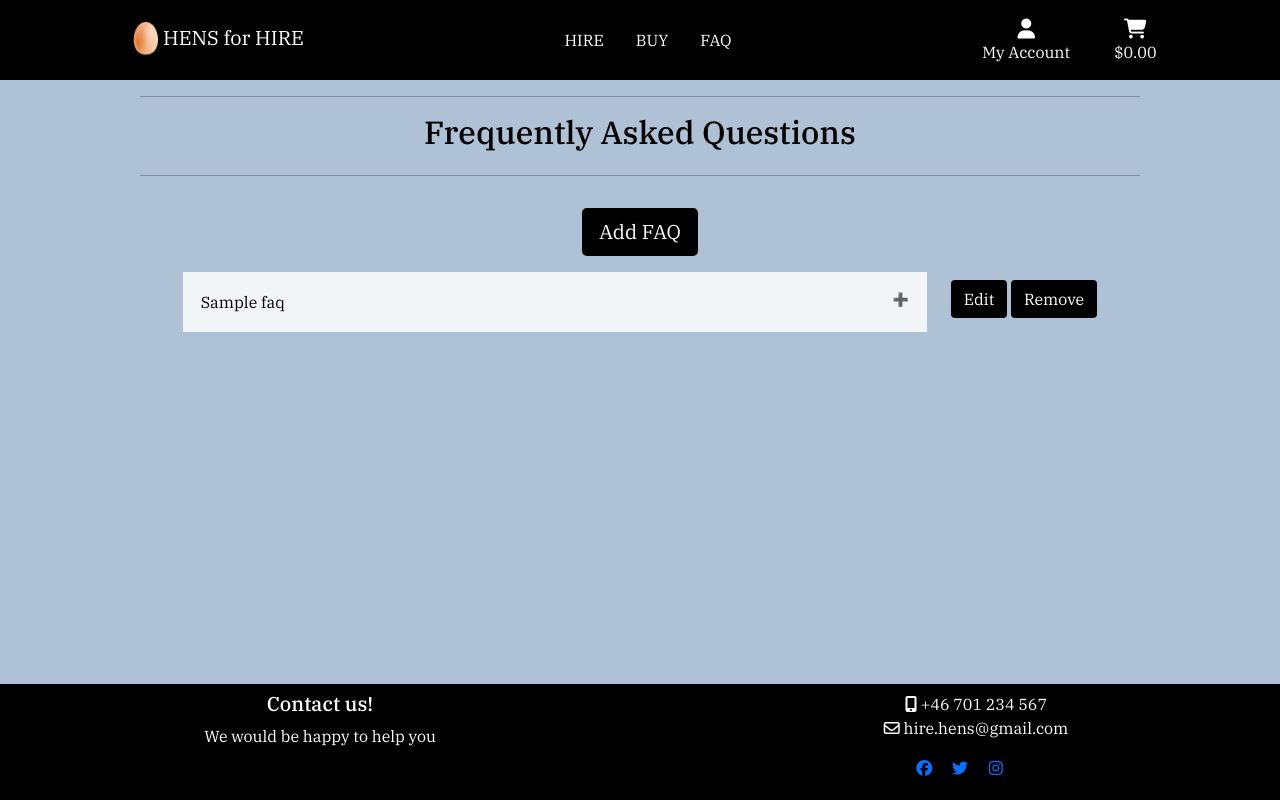
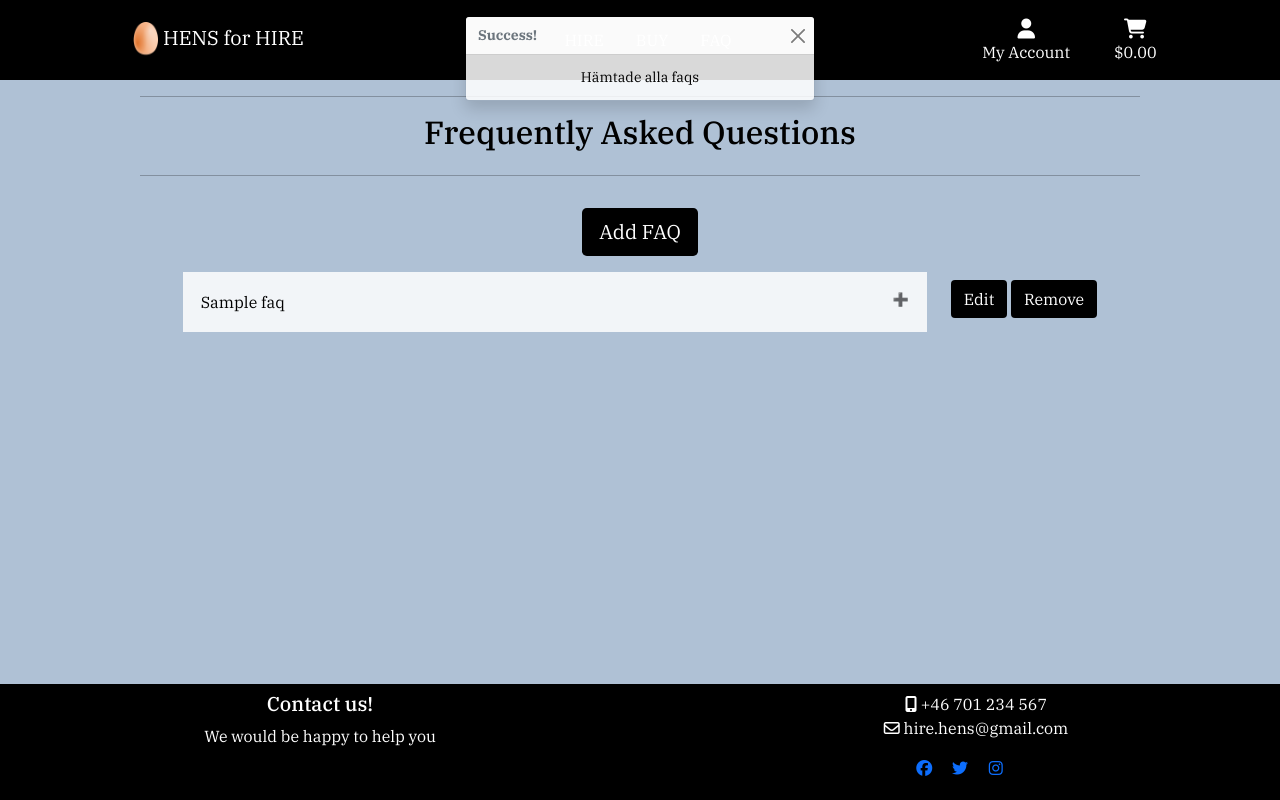
Before and after one commit to Carina-P/hire-hens, a Django app: page /faq/ in a window 1280 px wide. Run offline with Django 3.2, Linux system fonts and the light colour scheme; tables that the repository leaves empty hold one stand-in row (values such as "Sample post"); one stand-in notice (Sample message) is shown; some libraries are stand-ins or nearby versions.

Commit message:
Added a success toast

```diff
--- a/faq/templates/faq/faq.html
+++ b/faq/templates/faq/faq.html
@@ -47,5 +47,6 @@
 {% endblock %}
 
 {% block postloadjs %}
+{{ block.super }}
 <script src="{% static 'js/accordion.js' %}"></script>
 {% endblock %}
--- a/faq/views.py
+++ b/faq/views.py
@@ -1,4 +1,5 @@
 from django.shortcuts import render, redirect, get_object_or_404, reverse
+from django.contrib import messages
 from .models import Faq
 from .forms import FaqForm
 
@@ -10,6 +11,7 @@
     context = {
         'faqs': faqs
     }
+    messages.success(request, "Hämtade alla faqs")
     return render(request, 'faq/faq.html', context)
 
 
--- a/hire_hens/settings.py
+++ b/hire_hens/settings.py
@@ -83,6 +83,8 @@
         },
     },
 ]
+
+MESSAGE_STORAGE = 'django.contrib.messages.storage.session.SessionStorage'
 
 AUTHENTICATION_BACKENDS = (
     # Needed to login by username in Django admin, regardless of `allauth`
--- a/static/css/base.css
+++ b/static/css/base.css
@@ -119,6 +119,20 @@
     list-style-type: none;
 }
 
+/*---- Toasts ----*/
+
+.toast-container {
+    z-index: 9999999;
+}
+
+.custom-toast {
+    overflow: visible;
+}
+
+.toast-capper {
+    height: 2px;
+}
+
 /* -------- FAQ --*/
 
 .accordion {
--- a/templates/base.html
+++ b/templates/base.html
@@ -120,7 +120,24 @@
   </header>
 
   {% if messages %}
-  <div class="message-container"></div>
+  <div aria-live="polite" aria-atomic="true" class="bg-dark position-relative bd-example-toasts" autohide="false">
+    <div class="toast-container position-absolute p-3 top-0 start-50 translate-middle-x text-center"
+      id="toastPlacement">
+      {% for message in messages %}
+      {% with message.level as level %}
+      {% if level == 40 %}
+      {% include 'includes/toasts/toast_error.html' %}
+      {% elif level == 30 %}
+      {% include 'includes/toasts/toast_warning.html' %}
+      {% elif level == 25 %}
+      {% include 'includes/toasts/toast_success.html' %}
+      {% else %}
+      {% include 'includes/toasts/toast_info.html' %}
+      {% endif %}
+      {% endwith %}
+      {% endfor %}
+    </div>
+  </div>
   {% endif %}
 
   {% block page_header %}
@@ -132,6 +149,9 @@
   {% include 'includes/footer.html' %}
 
   {% block postloadjs %}
+  <script type="text/javascript">
+    $('.toast').toast('show');
+  </script>
   {% endblock %}
 
 </body>
--- /dev/null
+++ b/templates/includes/toasts/toast_success.html
@@ -0,0 +1,10 @@
+<!-- Code inspired from Bootstrap -->
+<div class="toast" data-autohide="false">
+    <div class="toast-header">
+        <strong class="me-auto">Success!</strong>
+        <button type="button" class="btn-close" data-bs-dismiss="toast" aria-label="Close"></button>
+    </div>
+    <div class="toast-body">
+        {{ message }}
+    </div>
+</div>
```
Also changed, not shown: templates/includes/toasts/toast_error.html (added), templates/includes/toasts/toast_info.html (added), templates/includes/toasts/toast_warning.html (added).
